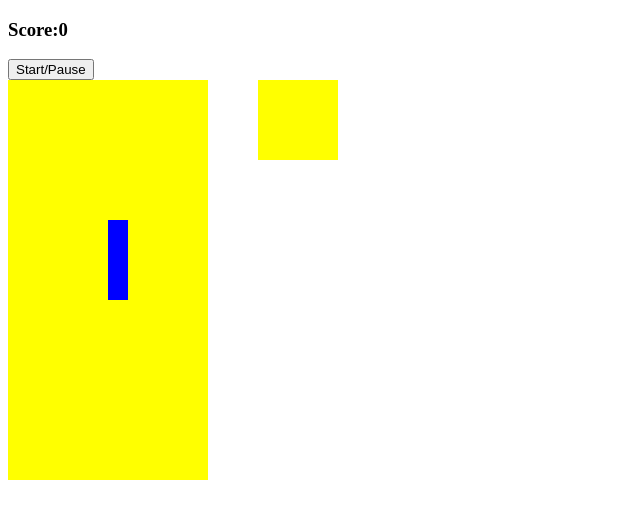
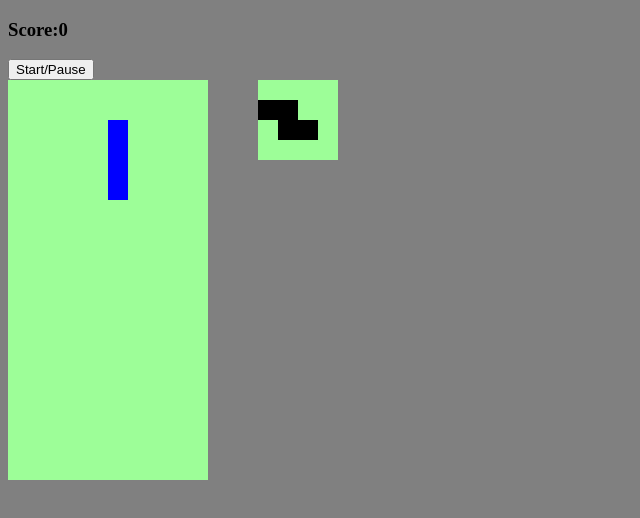
Before and after one commit to Brandonmaz/javascriptTetris, a plain HTML site: page index.html in a window 1280 px wide. Both pictures are taken after a click on the button "Start/Pause". Shown: the whole page, without its empty margins (0-640 px from the left). Drawn offline with Linux system fonts and the light colour scheme.

Commit message:
completed the tetris game

```diff
--- a/app.js
+++ b/app.js
@@ -5,46 +5,55 @@ document.addEventListener("DOMContentLoaded", () => {
   const startBtn = document.querySelector("#start-button");
   const width = 10;
   let nextRandom = 0;
+  let timerId;
+  let score = 0;
+  const colors = ["orange", "brown", "red", "black", "green", "pink", "blue"];
 
   //   The teromionoes
-  const lTetromino = [
-    [1, width + 1, width * 2 + 1, 2],
+  const J = [
+    [1, 2, width + 1, width * 2 + 1],
     [width, width + 1, width + 2, width * 2 + 2],
-    [1, width + 1, width * 2 + 1, width * 2 + 2],
+    [1, width + 1, width * 2 + 1, width * 2],
     [width, width * 2, width * 2 + 1, width * 2 + 2],
   ];
-  const zTetromino = [
+  const L = [
+    [0, 1, width + 1, width * 2 + 1],
+    [width + 2, width * 2, width * 2 + 1, width * 2 + 2],
+    [0, width, width * 2, width * 2 + 1],
+    [width * 2, width, width + 1, width + 2],
+  ];
+  const S = [
+    [width + 1, width + 2, width * 2, width * 2 + 1],
     [0, width, width + 1, width * 2 + 1],
     [width + 1, width + 2, width * 2, width * 2 + 1],
     [0, width, width + 1, width * 2 + 1],
-    [width + 1, width + 2, width * 2, width * 2 + 1],
   ];
-  const tTetromino = [
+  const Z = [
+    [width, width + 1, width * 2 + 1, width * 2 + 2],
+    [2, width + 1, width + 2, width * 2 + 1],
+    [width, width + 1, width * 2 + 1, width * 2 + 2],
+    [2, width + 1, width + 2, width * 2 + 1],
+  ];
+  const T = [
     [1, width, width + 1, width + 2],
     [1, width + 1, width + 2, width * 2 + 1],
     [width, width + 1, width + 2, width * 2 + 1],
     [1, width, width + 1, width * 2 + 1],
   ];
-  const oTetromino = [
+  const O = [
     [0, 1, width, width + 1],
     [0, 1, width, width + 1],
     [0, 1, width, width + 1],
     [0, 1, width, width + 1],
   ];
-  const iTetromino = [
+  const I = [
     [1, width + 1, width * 2 + 1, width * 3 + 1],
     [width, width + 1, width + 2, width + 3],
     [1, width + 1, width * 2 + 1, width * 3 + 1],
     [width, width + 1, width + 2, width + 3],
   ];
 
-  const theTetrominoes = [
-    lTetromino,
-    zTetromino,
-    tTetromino,
-    oTetromino,
-    iTetromino,
-  ];
+  const theTetrominoes = [J, L, S, Z, T, O, I];
   let currentPosition = 4;
   let currentRotation = 0;
 
@@ -56,6 +65,7 @@ document.addEventListener("DOMContentLoaded", () => {
   const draw = () => {
     current.forEach((index) => {
       squares[currentPosition + index].classList.add("tetromino");
+      squares[currentPosition + index].style.backgroundColor = colors[random];
     });
   };
 
@@ -63,6 +73,7 @@ document.addEventListener("DOMContentLoaded", () => {
   const undraw = () => {
     current.forEach((index) => {
       squares[currentPosition + index].classList.remove("tetromino");
+      squares[currentPosition + index].style.backgroundColor = "";
     });
   };
 
@@ -73,8 +84,6 @@ document.addEventListener("DOMContentLoaded", () => {
     draw();
     freeze();
   };
-  // Make the tetromino move down every second
-  let timerId = setInterval(moveDown, 1000);
 
   // assign function to keyCodes
   const control = (e) => {
@@ -107,6 +116,8 @@ document.addEventListener("DOMContentLoaded", () => {
       currentPosition = 4;
       draw();
       displayShape();
+      addScore();
+      gameOver();
     }
   };
   // move the tetromino left, unless is at the edge or there is a  blockage
@@ -154,23 +165,103 @@ document.addEventListener("DOMContentLoaded", () => {
   //   show up-next tetromino in mino-grid display
   const displaySquares = document.querySelectorAll(".mini-grid div");
   const displayWidth = 4;
-  let displayIndex = 0;
+  const displayIndex = 0;
 
   // the tetrominoes without rotations
   const upNextTetrominoes = [
-    [1, displayWidth + 1, displayWidth * 2 + 1, 2],
-    [0, displayWidth, displayWidth + 1, displayWidth * 2 + 1],
+    //  J
+    [1, 2, displayWidth + 1, displayWidth * 2 + 1],
+    // L
+    [0, 1, displayWidth + 1, displayWidth * 2 + 1],
+    // S
+    [
+      displayWidth + 1,
+      displayWidth + 2,
+      displayWidth * 2,
+      displayWidth * 2 + 1,
+    ],
+    // Z
+    [
+      displayWidth,
+      displayWidth + 1,
+      displayWidth * 2 + 1,
+      displayWidth * 2 + 2,
+    ],
+    // T
     [1, displayWidth, displayWidth + 1, displayWidth + 2],
-    [0, 1, displayWidth, displayWidth + 1],
+    // O
+    [
+      displayWidth + 2,
+      displayWidth + 3,
+      displayWidth * 2 + 2,
+      displayWidth * 2 + 3,
+    ],
+    // I
     [1, displayWidth + 1, displayWidth * 2 + 1, displayWidth * 3 + 1],
   ];
   //   display the shape in the mini-grid display
   const displayShape = () => {
     displaySquares.forEach((square) => {
       square.classList.remove("tetromino");
+      square.style.backgroundColor = "";
     });
     upNextTetrominoes[nextRandom].forEach((index) => {
       displaySquares[displayIndex + index].classList.add("tetromino");
+      displaySquares[displayIndex + index].style.backgroundColor =
+        colors[nextRandom];
     });
   };
+
+  // add functionality to the button
+  startBtn.addEventListener("click", () => {
+    if (timerId) {
+      clearInterval(timerId);
+      timerId = null;
+    } else {
+      draw();
+      timerId = setInterval(moveDown, 1000);
+      nextRandom = Math.floor(Math.random() * theTetrominoes.length);
+      displayShape();
+    }
+  });
+  // add score
+  const addScore = () => {
+    for (let i = 0; i < 199; i += width) {
+      const row = [
+        i,
+        i + 1,
+        i + 2,
+        i + 3,
+        i + 4,
+        i + 5,
+        i + 6,
+        i + 7,
+        i + 8,
+        i + 9,
+      ];
+      if (row.every((index) => squares[index].classList.contains("taken"))) {
+        score += 10;
+        scoreDisplay.innerHTML = score;
+        row.forEach((index) => {
+          squares[index].classList.remove("taken");
+          squares[index].classList.remove("tetromino");
+          squares[index].style.backgroundColor = "";
+        });
+        const squaresRemoved = squares.splice(i, width);
+        squares = squaresRemoved.concat(squares);
+        squares.forEach((cell) => grid.appendChild(cell));
+      }
+    }
+  };
+  //  Game Over
+  const gameOver = () => {
+    if (
+      current.some((index) =>
+        squares[currentPosition + index].classList.contains("taken")
+      )
+    ) {
+      scoreDisplay.innerHTML = "end";
+      clearInterval(timerId);
+    }
+  };
 });
--- a/styles.css
+++ b/styles.css
@@ -1,3 +1,6 @@
+body{
+    background-color: grey;
+}
 .container{
     display: flex;
 }
@@ -6,7 +9,7 @@
     height: 25rem;
     display: flex;
     flex-wrap: wrap;
-    background-color: yellow;
+    background-color: rgb(157, 254, 152);
 }
 .grid div {
     height: 1.25rem;
@@ -14,7 +17,7 @@
 
 }
 .tetromino{
-    background-color:blue;
+    background-color:rgb(43, 43, 43);
 }
 .mini-grid {
     margin-left: 3.125rem;
@@ -22,7 +25,7 @@
     height: 5rem;
     display: flex;
     flex-wrap: wrap;
-    background-color: yellow;
+    background-color: rgb(157, 254, 152);
 }
 .mini-grid div{
 height: 1.25rem;
```
